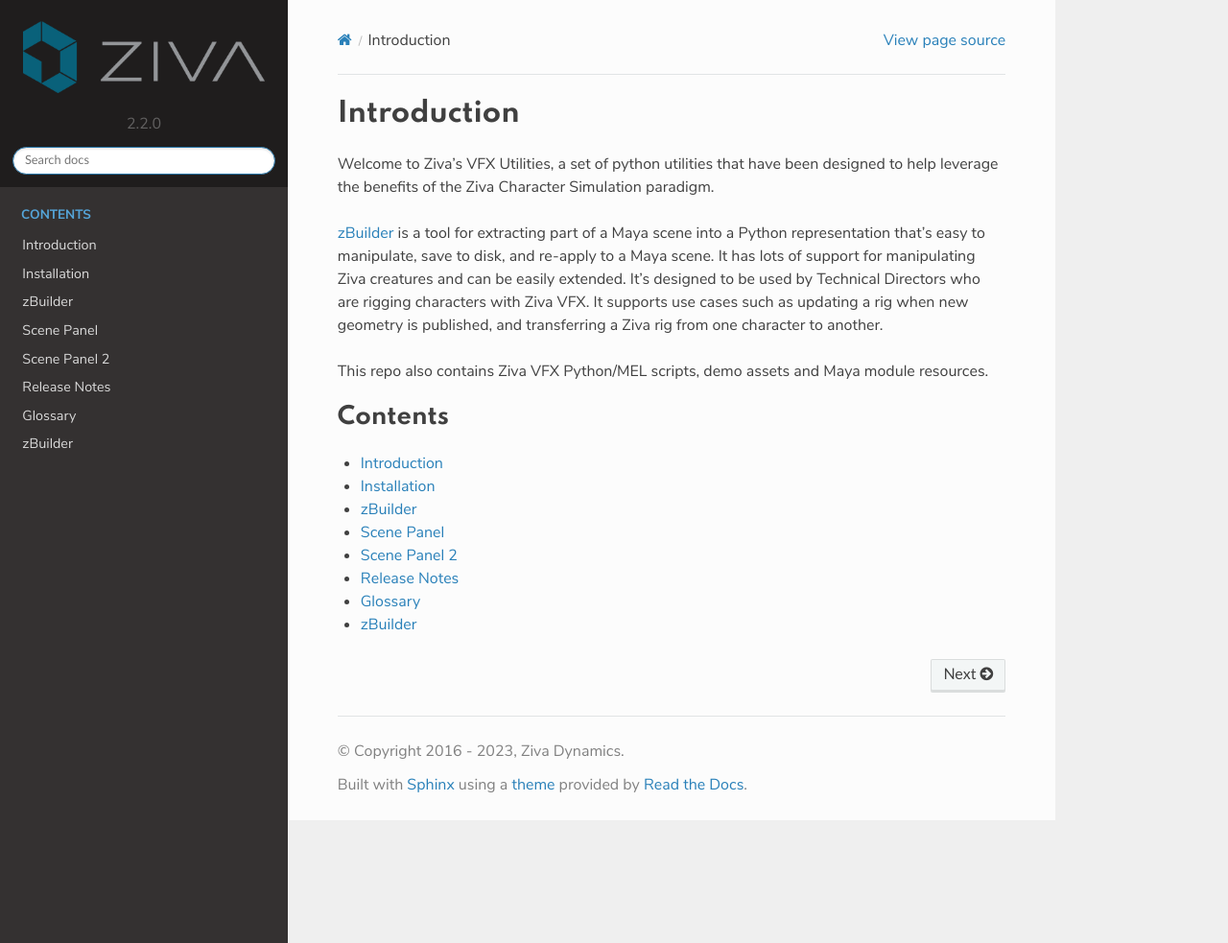
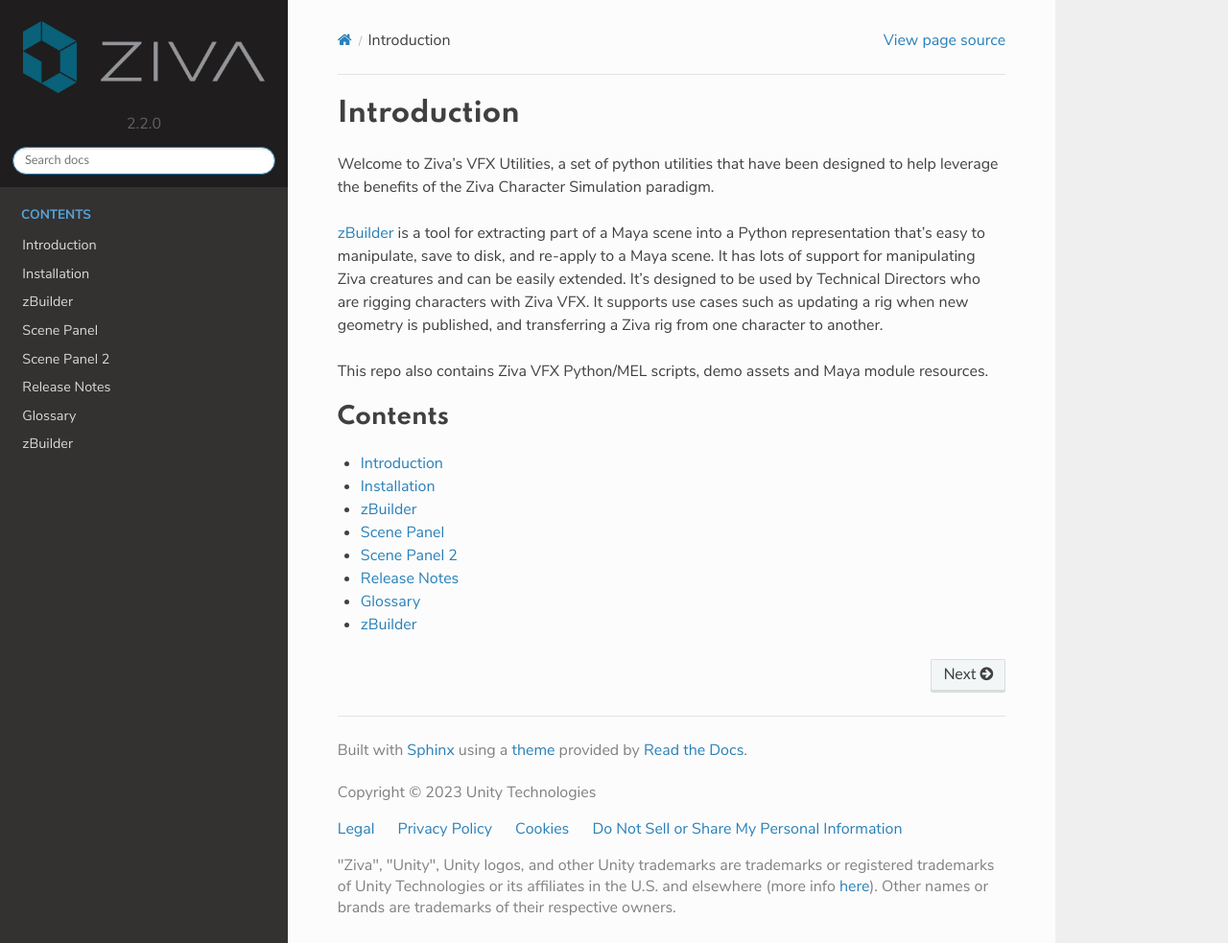
Before and after one commit to Unity-Technologies/ziva-vfx-utils, a Sphinx documentation site: the page built from docs/index.rst, in a window 1280 px wide and 983 px high. Shown: the whole window at 96% size. Built offline with Sphinx 7.4.7 and the Read the Docs theme 2.0.0, drawn with Linux system fonts in a browser that asks for light colours; pages that are not in the unit, such as notebooks, are missing from menus.

Commit message:
ZWEBAPP-312 Update Ziva VFX utils doc footer
The legal department ask to update the legal notice shown at the footer of Ziva product documentations.
These are the changes with the template texts they provide.

```diff
--- a/docs/_static/theme_overrides.css
+++ b/docs/_static/theme_overrides.css
@@ -17,7 +17,6 @@
 .wy-side-nav-search {
     background-color: #1f1d1d;
 }
-
 .wy-nav-top {
     background: #1f1d1d;
 }
@@ -46,14 +45,12 @@
     font-style: normal;
     font-weight: 400;
 }
-
 @font-face {
     font-family: "Nunito Sans";
     src: url("NunitoSans-Italic.ttf");
     font-style: italic;
     font-weight: 400;
 }
-
 @font-face {
     font-family: "Nunito Sans";
     src: url("NunitoSans-Bold.ttf");
@@ -64,3 +61,20 @@
 body {
     font-family: "Avenir","Nunito Sans","Lato","proxima-nova","Helvetica Neue",Arial,sans-serif;
 }
+
+div[role=contentinfo] { display: none; }
+
+ul.unity-footer-menu-legal {
+    display: block;
+    list-style-type: disc;
+    margin-block-start: 1em;
+    margin-block-end: 1em;
+    margin-inline-start: 0px;
+    margin-inline-end: 0px;
+}
+
+ul.unity-footer-menu-legal li {
+    list-style-type: none;
+    padding-right: 20px;
+    display: inline;
+}
--- /dev/null
+++ b/docs/_templates/footer.html
@@ -0,0 +1,26 @@
+{% extends '!footer.html' %}
+{% block extrafooter %}
+
+<div class="container">
+  <span class="pull-right">
+    <a href="#top"></a>
+  </span>
+  <div class="onetrust-inset">
+
+    <br>Copyright &copy; <script>document.write(new Date().getFullYear())</script> Unity Technologies
+    <ul class="unity-footer-menu-legal">
+      <li><a href="https://unity.com/legal">Legal</a></li>
+      <li><a href="https://unity.com/legal/privacy-policy">Privacy Policy</a></li>
+      <li><a href="https://unity.com/legal/cookie-policy">Cookies</a></li>
+      <li><a href="https://unity.com/legal/do-not-sell-my-personal-information">Do Not Sell or Share My Personal
+          Information</a></li>
+    </ul>
+    <span class="copyright-line">"Ziva", "Unity", Unity logos, and other Unity trademarks are trademarks or registered
+      trademarks of Unity Technologies or its affiliates in the U.S. and elsewhere (more info <a
+        href="https://unity.com/legal/trademarks">here</a>). Other names or brands are trademarks of their respective
+      owners.
+    </span>
+  </div>
+</div>
+
+{% endblock %}
--- a/docs/conf.py
+++ b/docs/conf.py
@@ -56,8 +56,8 @@
 now = datetime.datetime.now()
 
 project = u'zBuilder'
-copyright = u'2016 - {}, Ziva Dynamics'.format(now.year)
-author = u'Ziva Dynamics'
+copyright = u''
+author = u'Unity Technologies'
 
 # The version info for the project you're documenting, acts as replacement for
 # |version| and |release|, also used in various other places throughout the
@@ -96,6 +96,7 @@
 # a list of builtin themes.
 #
 import sphinx_rtd_theme
+
 html_theme = "sphinx_rtd_theme"
 html_theme_path = [sphinx_rtd_theme.get_html_theme_path()]
 
@@ -108,7 +109,7 @@
 # documentation.
 #
 html_theme_options = {
-    'logo_only': True # Don't display "home" link in text, only as the logo.
+    'logo_only': True  # Don't display "home" link in text, only as the logo.
 }
 
 # Add any paths that contain custom static files (such as style sheets) here,
@@ -146,7 +147,7 @@
 # (source start file, target name, title,
 #  author, documentclass [howto, manual, or own class]).
 latex_documents = [
-    (master_doc, 'zBuilder.tex', u'zBuilder Documentation', u'Ziva Dynamics', 'manual'),
+    (master_doc, 'zBuilder.tex', u'zBuilder Documentation', u'Unity Technologies', 'manual'),
 ]
 
 # -- Options for manual page output ---------------------------------------
```
Also changed, not shown: 1 other file. Lines whose indentation alone changed are shown as unchanged.
